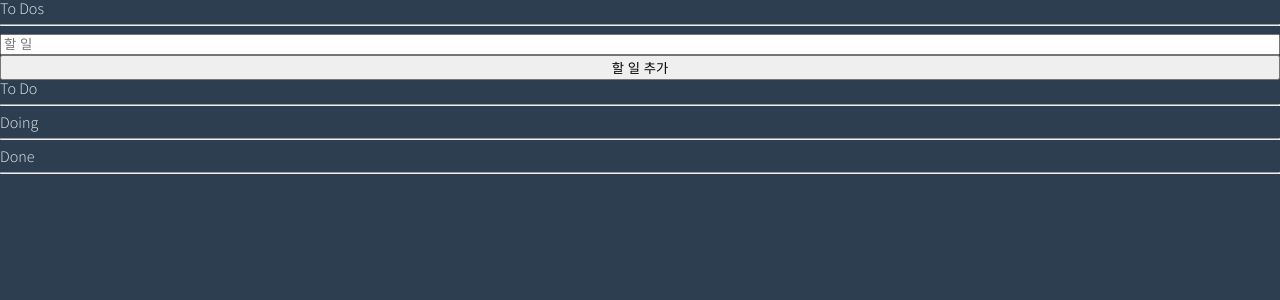
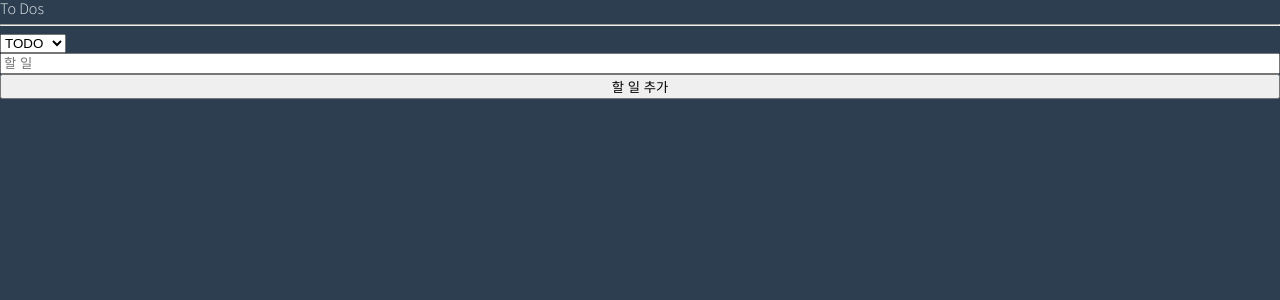
Before and after one commit to myhappyman/todo-list-app, a React (Create React App) app: page / in a window 1280 px wide. Shown: the top 300 px of the page. Built offline with nearby package versions, Linux system fonts and the light colour scheme.

Commit message:
categoryState atom영역을 만들고 카테고리에 따른 select onInput처리와 변경됨에 따라 보여주는 출력 toDoSelector의 처리를 해보았다.

```diff
--- a/src/atoms.ts
+++ b/src/atoms.ts
@@ -10,6 +10,11 @@ export interface IToDo {
     // category: string;
 }
 
+export const categoryState = atom({
+    key: "category",
+    default: "TODO"
+})
+
 //atom으로 toDo State 정의
 export const toDoState = atom<IToDo[]>({
     key: "toDo",
@@ -21,10 +26,7 @@ export const toDoSelector = selector({
     key: "toDoSelector",
     get: ({get}) => {
         const toDos = get(toDoState);
-        return [
-            toDos.filter(toDo => toDo.category === "TODO"),
-            toDos.filter(toDo => toDo.category === "DOING"),
-            toDos.filter(toDo => toDo.category === "DONE"),
-        ];
+        const category = get(categoryState);
+        return toDos.filter(toDo => toDo.category === category);
     }
 });
--- a/src/components/ToDoList.tsx
+++ b/src/components/ToDoList.tsx
@@ -1,43 +1,30 @@
-import { useRecoilValue } from "recoil";
-import { toDoSelector } from "../atoms";
+import { useRecoilState, useRecoilValue } from "recoil";
+import { categoryState, toDoSelector } from "../atoms";
 import CreateToDo from "./CreateToDo";
 import ToDo from "./ToDo";
 
 
 function ToDoList(){
-    const [toDos, doing, done] = useRecoilValue(toDoSelector);
+    const toDos = useRecoilValue(toDoSelector);
+    const [category, setCategory] = useRecoilState(categoryState);
+    //select의 change이벤트가 아닌 onInput을 체크할 예정
+    const onInput = (event:React.FormEvent<HTMLSelectElement>) => {
+        const {currentTarget:{value}} = event;
+        console.log(value);
+        setCategory(value)
+    }
+
     return (
         <div>
             <h1>To Dos</h1>
             <hr/>
+            <select onInput={onInput}>
+                <option value="TODO">TODO</option>
+                <option value="DOING">DOING</option>
+                <option value="DONE">DONE</option>
+            </select>
             <CreateToDo />
-            <h2>To Do</h2>
-            <ul>
-                {
-                    toDos ?
-                    toDos.map(d => <ToDo key={d.id} {...d} />)
-                    : null
-                }
-            </ul>
-            <hr/>
-            <h2>Doing</h2>
-            <ul>
-                {
-                    doing ?
-                    doing.map(d => <ToDo key={d.id} {...d} />)
-                    : null
-                }
-            </ul>
-            <hr/>
-            <h2>Done</h2>
-            <ul>
-                {
-                    done ?
-                    done.map(d => <ToDo key={d.id} {...d} />)
-                    : null
-                }
-            </ul>
-            <hr/>
+            {toDos.map(d => <ToDo key={d.id} {...d} />)}
         </div>
     );
 }
--- a/src/components/createToDo.tsx
+++ b/src/components/createToDo.tsx
@@ -1,18 +1,19 @@
 import {useForm} from "react-hook-form";
-import { useSetRecoilState } from "recoil";
-import { toDoState } from "../atoms";
+import { useRecoilValue, useSetRecoilState } from "recoil";
+import { categoryState, toDoState } from "../atoms";
 
 interface IForm{
     toDo:string;
 }
 
 function CreateToDo(){
+    const category = useRecoilValue(categoryState);
     const setToDos = useSetRecoilState(toDoState);
     const { register, handleSubmit, setValue } = useForm<IForm>();
     const onSubmit = ({toDo}:IForm) => {
         console.log("add to do", toDo);
         setValue("toDo", "");
-        setToDos(prevToDos => [{text:toDo, category:"TODO", id: Date.now()}, ...prevToDos,]);
+        setToDos(prevToDos => [{text:toDo, category:category as any, id: Date.now()}, ...prevToDos,]);
     }
 
     return (
```
